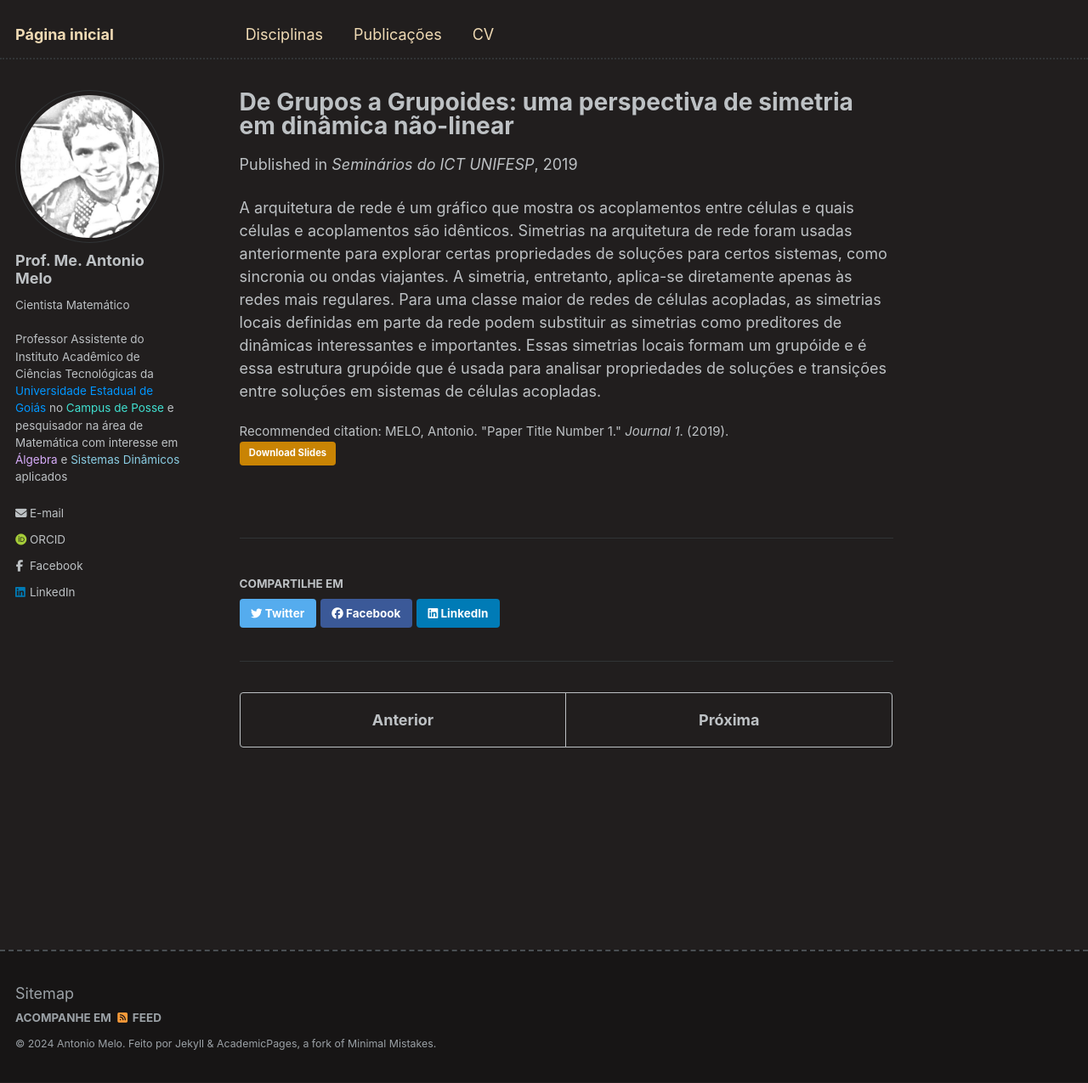
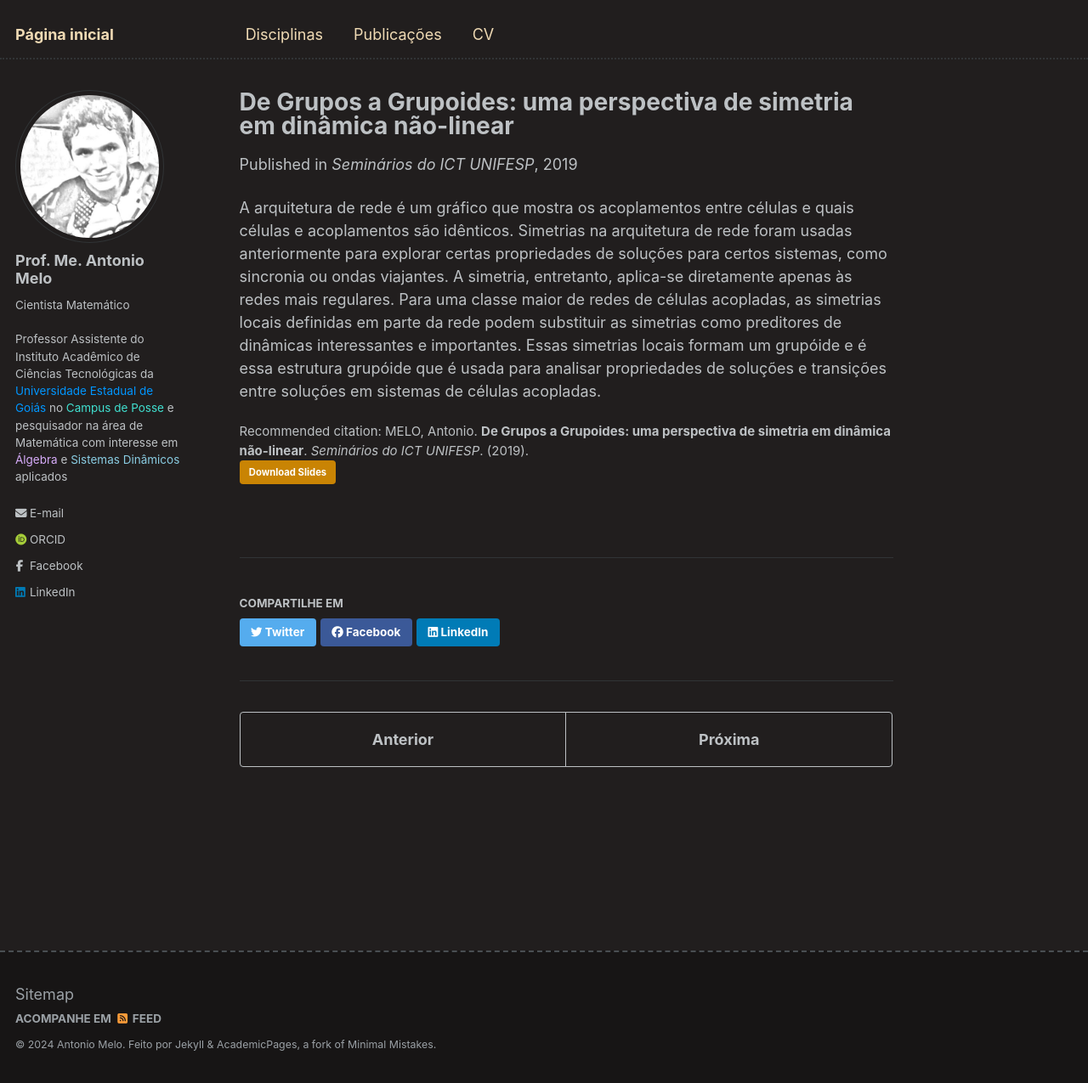
Before and after one commit to antmelo/antmelo.github.io, a Jekyll site: the page built from _publications/2019-09-10-simetria.md, in a window 1280 px wide and 1275 px high. Shown: the whole window at 85% size. Built offline with Jekyll 4.4.1, drawn with Linux system fonts in a browser that asks for light colours; nearby versions of some CDN libraries; some web fonts are replaced.

Commit message:
Update and rename 2019-09-simetria.md to 2019-09-10-simetria.md

```diff
--- a/_publications/2019-09-simetria.md
+++ b/_publications/2019-09-10-simetria.md
@@ -1,12 +1,12 @@
 ---
 title: "De Grupos a Grupoides: uma perspectiva de simetria em dinâmica não-linear"
 collection: publications
-permalink: /publication/2019-09-simetria
+permalink: /publication/2019-09-10-simetria
 excerpt: 'Apresentação sobre estruturas algébricas e sua relação com simetria e como isso se manifesta em dinâmica.'
 date: 2019-09-10
 venue: 'Seminários do ICT UNIFESP'
-slidesurl: 'http://academicpages.github.io/files/grupoids2019.pdf'
-citation: 'MELO, Antonio. &quot;Paper Title Number 1.&quot; <i>Journal 1</i>. (2019).'
+slidesurl: 'http://antmelo.github.io/files/grupoids2019.pdf'
+citation: 'MELO, Antonio. <b>De Grupos a Grupoides: uma perspectiva de simetria em dinâmica não-linear</b>. <i>Seminários do ICT UNIFESP</i>. (2019).'
 ---
 
 A arquitetura de rede é um gráfico que mostra os acoplamentos entre células e quais células e acoplamentos são idênticos. Simetrias na arquitetura de rede foram usadas anteriormente para explorar certas propriedades de soluções para certos sistemas, como sincronia ou ondas viajantes. A simetria, entretanto, aplica-se diretamente apenas às redes mais regulares. Para uma classe maior de redes de células acopladas, as simetrias locais definidas em parte da rede podem substituir as simetrias como preditores de dinâmicas interessantes e importantes. Essas simetrias locais formam um grupóide e é essa estrutura grupóide que é usada para analisar propriedades de soluções e transições entre soluções em sistemas de células acopladas.
```
